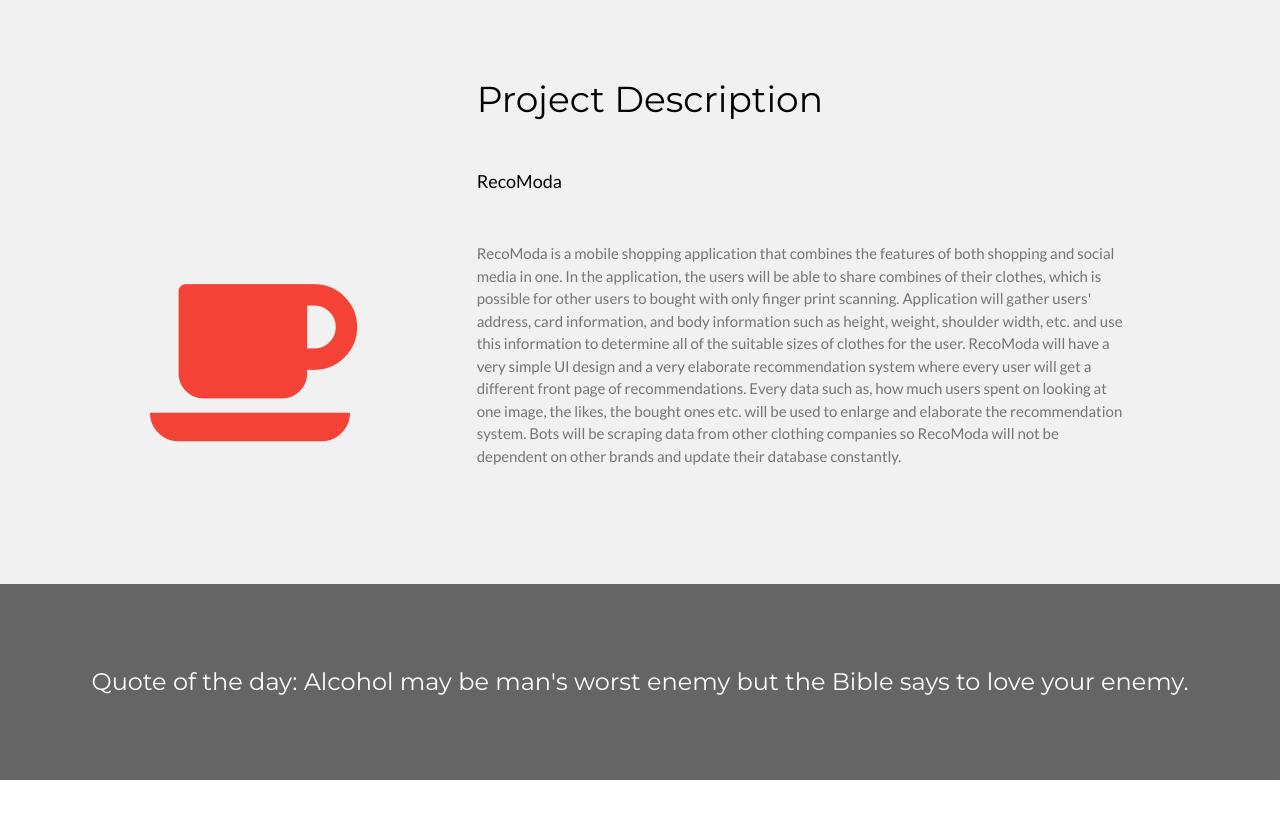
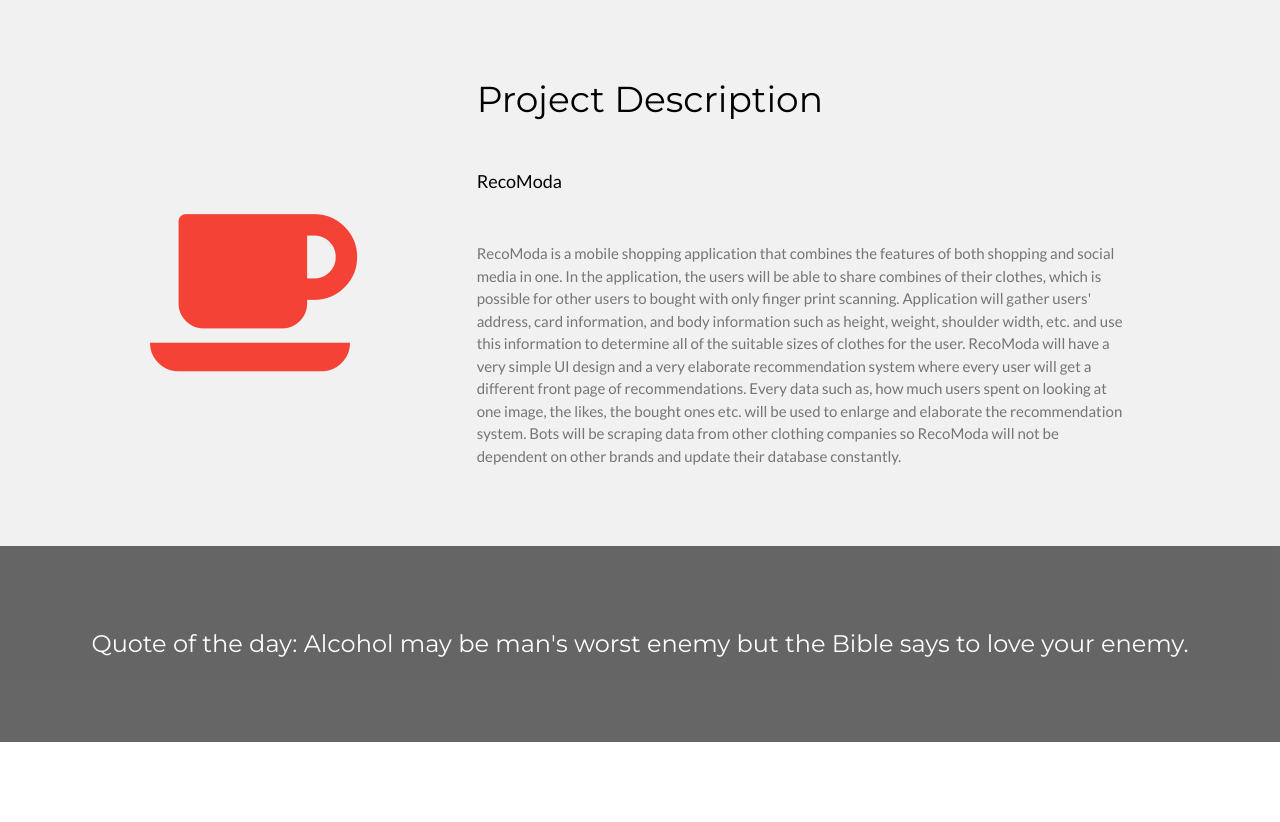
Before and after one commit to NasuhDincer/RecoModa, a plain HTML site: page index.html in a window 1280 px wide. Shown: the part 1100-1922 px from the top of the page. Drawn offline with nearby package versions, Linux system fonts and the light colour scheme.

Commit message:
Update index.html

```diff
--- a/index.html
+++ b/index.html
@@ -67,7 +67,7 @@
 <div class="w3-row-padding w3-light-grey w3-padding-64 w3-container">
     <div class="w3-content">
         <div class="w3-third w3-center">
-            <i style="margin-top: 130px; vertical-align: middle; display: flex; align-items: center;" class="fa fa-coffee w3-padding-64 w3-text-red w3-margin-right"></i>
+            <i style="margin-top: 60px; vertical-align: middle; display: flex; align-items: center;" class="fa fa-coffee w3-padding-64 w3-text-red w3-margin-right"></i>
         </div>
 
         <div class="w3-twothird">
```
